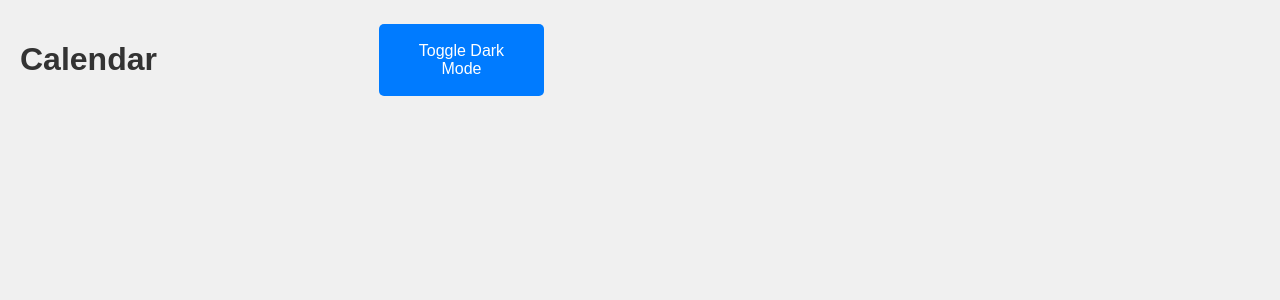
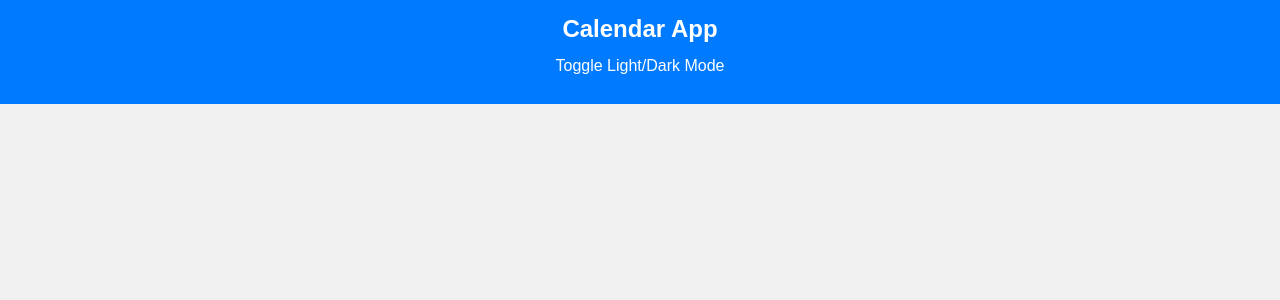
Before and after one commit to Nhlobo/Calendar-app, a Flask app: page / in a window 1280 px wide. Shown: the top 300 px of the page. Run offline with Flask 3, Linux system fonts and the light colour scheme; the visitor is signed in with stand-in values (Sample User, id 1).

Commit message:
Update index.html

```diff
--- a/templates/index.html
+++ b/templates/index.html
@@ -1,19 +1,19 @@
 <!DOCTYPE html>
 <html lang="en">
 <head>
-    <meta charset="UTF-8">
-    <meta name="viewport" content="width=device-width, initial-scale=1.0">
-    <title>Calendar</title>
-    <link rel="stylesheet" href="static/css/styles.css">
+  <meta charset="UTF-8">
+  <meta name="viewport" content="width=device-width, initial-scale=1.0">
+  <title>Calendar App</title>
+  <link rel="stylesheet" href="styles.css">
 </head>
-<body class="light-mode">
-    <div class="calendar-container">
-        <h1>Calendar</h1>
-        <div class="calendar-grid">
-            <!-- Your calendar grid structure goes here -->
-        </div>
-        <button id="toggle-mode" class="btn">Toggle Dark Mode</button>
-    </div>
-    <script src="static/js/app.js"></script> <!-- Make sure this path points to the correct app.js location -->
+<body>
+  <header>
+    <h1>Calendar App</h1>
+    <button id="toggle-mode">Toggle Light/Dark Mode</button>
+  </header>
+  <div class="calendar-container">
+    <!-- Calendar cells will be dynamically inserted here -->
+  </div>
+  <script src="script.js"></script>
 </body>
 </html>
```
